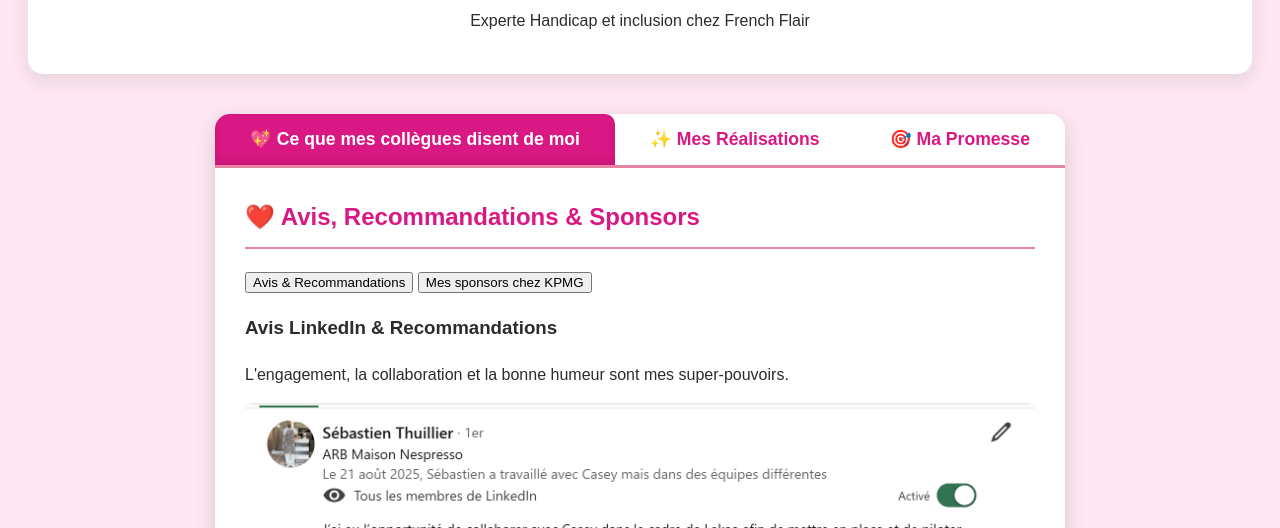
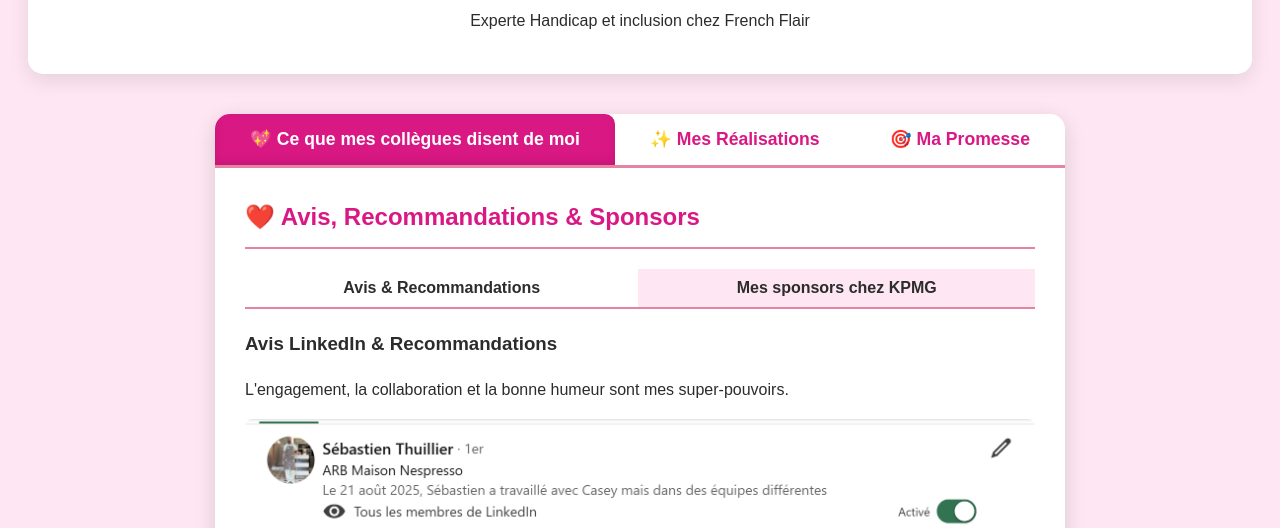
Before and after one commit to BarbieRSE/Qui-est-Casey-Bernad-, a plain HTML site: page index.html in a window 1280 px wide. Shown: the part 272-800 px from the top of the page. Drawn offline with Linux system fonts and the light colour scheme.

Commit message:
Update style.css

```diff
--- a/style.css
+++ b/style.css
@@ -35,7 +35,6 @@ header {
 }
 
 .profile-pic {
-    /* La taille réduite que vous avez demandée */
     width: 100px;
     height: 100px;
     border-radius: 50%; /* Image ronde */
@@ -45,7 +44,7 @@ header {
 }
 
 /* =========================================
-   3. CONTENEUR ET ONGLETS
+   3. CONTENEUR ET ONGLETS PRINCIPAUX
    ========================================= */
 .tabs-container {
     max-width: 850px;
@@ -56,7 +55,7 @@ header {
     overflow: hidden;
 }
 
-/* Barre des boutons */
+/* Barre des boutons principaux */
 .tabs {
     display: flex;
     justify-content: space-around;
@@ -89,7 +88,7 @@ header {
 }
 
 /* =========================================
-   4. CONTENU DES ONGLETS
+   4. CONTENU DES ONGLETS & LISTES
    ========================================= */
 .tab-content {
     padding: 30px;
@@ -102,7 +101,7 @@ header {
     margin-top: 0;
 }
 
-/* Style pour les listes de réalisations */
+/* Style pour les listes de réalisations et promesses */
 .tab-content ul {
     list-style: none; /* Enlève les points par défaut */
     padding-left: 0;
@@ -118,3 +117,36 @@ header {
     margin-top: 15px;
     display: block; /* S'assure que l'image prend toute la ligne */
 }
+
+/* =========================================
+   5. STYLE DES SOUS-ONGLETS (DANS L'ONGLET COLLÈGUES)
+   ========================================= */
+
+.subtabs {
+    display: flex;
+    justify-content: space-around;
+    border-bottom: 2px solid var(--barbie-accent);
+    margin-bottom: 20px;
+    margin-top: 10px;
+}
+
+.subtab-button {
+    background-color: var(--barbie-pink-light);
+    border: none;
+    outline: none;
+    cursor: pointer;
+    padding: 10px 15px;
+    transition: 0.3s;
+    font-size: 1em;
+    font-weight: 600;
+    color: var(--barbie-text);
+    flex-grow: 1;
+}
+
+.subtab-button:hover {
+    background-color: var(--barbie-accent);
+    color: white;
+}
+
+.subtab-button.active {
+    background-color: var(--barbie-pink
```
